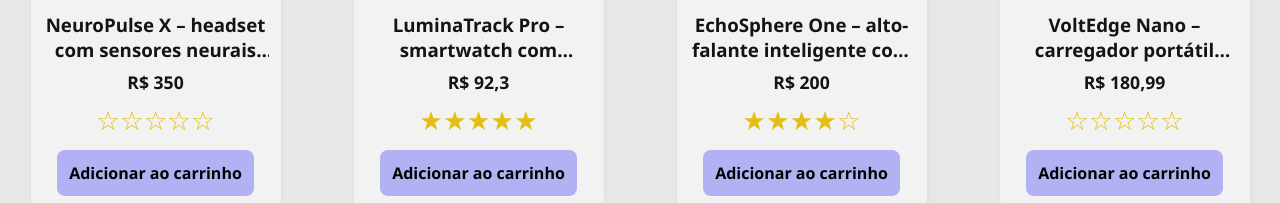
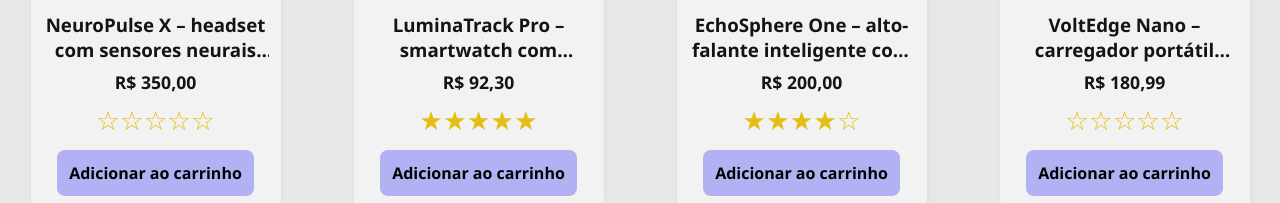
Before and after one commit to frassing/mini-loja-react, a React (Vite) app in the folder 01-css-global/: page / in a window 1280 px wide. Shown: the part 390-593 px from the top of the page. Built offline with nearby package versions, Linux system fonts and the light colour scheme.

Commit message:
feat: add lazy loading attribute to img, use toLocaleString to format price to BRL currency

```diff
--- a/01-css-global/src/components/ProductCard/ProductCard.jsx
+++ b/01-css-global/src/components/ProductCard/ProductCard.jsx
@@ -3,7 +3,7 @@ import Skeleton from '../Skeleton/Skeleton'
 
 export default function ProductCard({product, handleAddToCart, loading}){
 	const formatPrice = (price) => {
-		return price.toString().replace('.', ',')
+		return price.toLocaleString('pt-BR', { style: 'currency', currency: 'BRL' });
 	}
 
 	if (loading) {
@@ -12,11 +12,11 @@ export default function ProductCard({product, handleAddToCart, loading}){
 		return (
 		<article className="product-card--container">
 			<picture className='product-card--picture'>
-				<img src={product.image} alt={product.name}/>
+				<img src={product.image} alt={product.name} loading='lazy'/>
 			</picture>
 			<section className='product-card--content'>
 				<h3 className='product-card--name'>{product.name}</h3>
-				<p className='product-card--price'>R$ {formatPrice(product.price)}</p>
+				<p className='product-card--price'>{formatPrice(product.price)}</p>
 				<div className='product-card--rating'>
 					{[...Array(5)].map((_, index) =>
 						<span className='product-card--rating-stars' key={index}>{index < Math.floor(product.rating) ? '★' :'☆' }</span>
```
